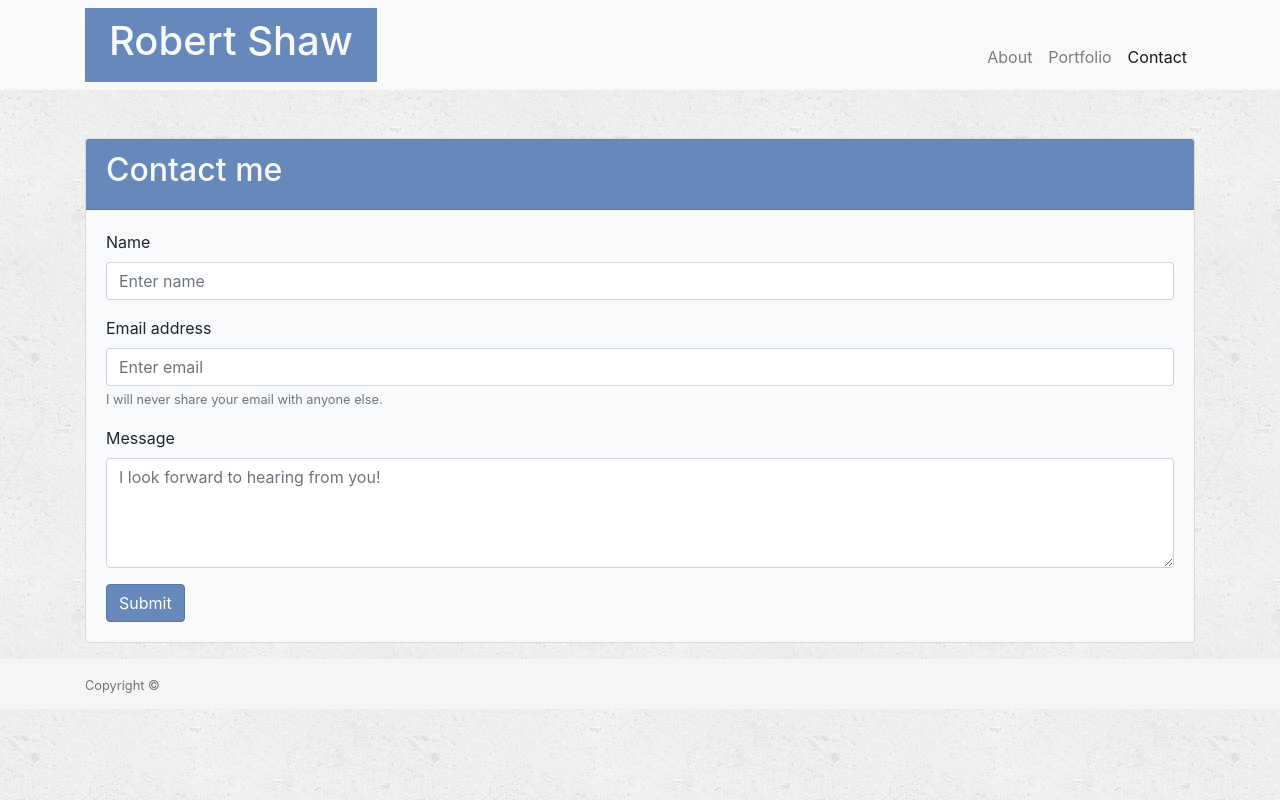
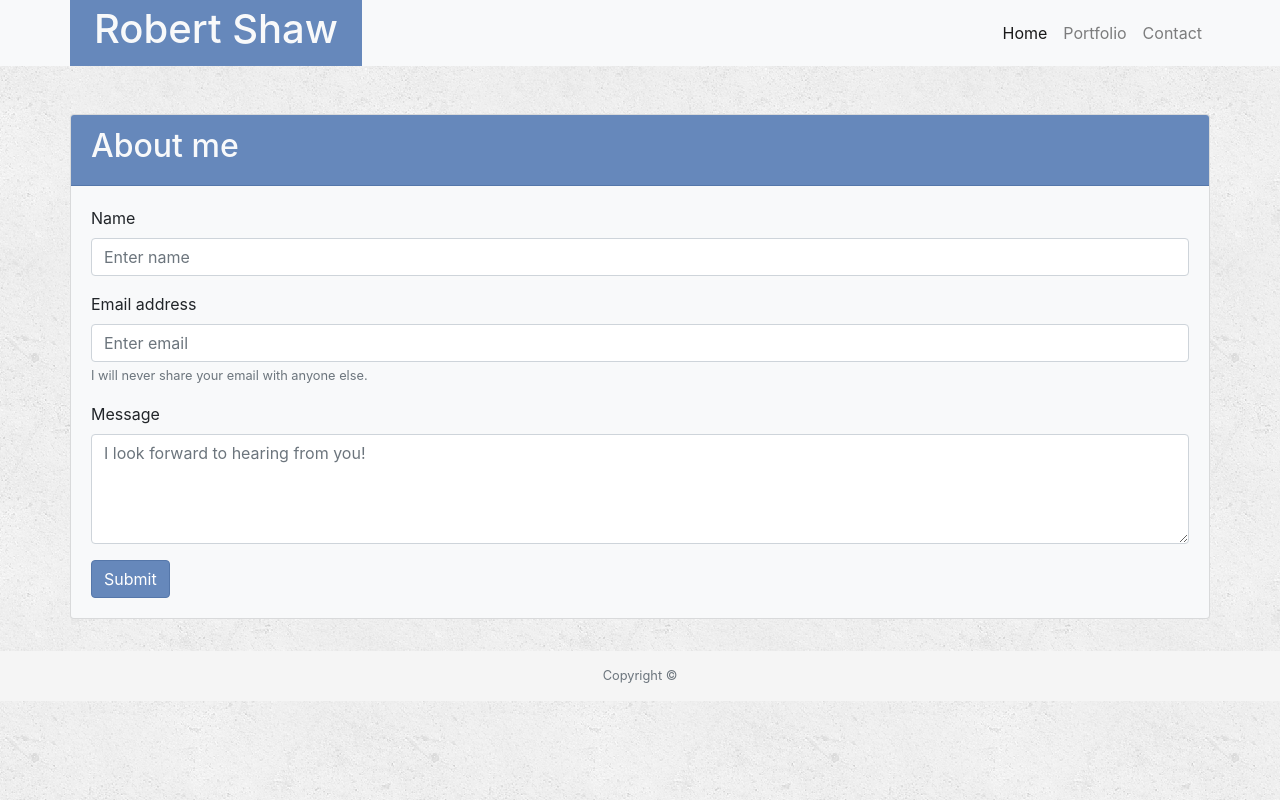
Before and after one commit to robertshaw87/Bootstrap-Portfolio, a plain HTML site: page contact.html in a window 1280 px wide. Drawn offline with nearby package versions, Linux system fonts and the light colour scheme.

```diff
--- a/contact.html
+++ b/contact.html
@@ -1,44 +1,67 @@
 <!DOCTYPE html>
 <html>
+
 <head>
     <meta charset="utf-8" />
     <meta http-equiv="X-UA-Compatible" content="IE=edge">
-    <title>Robert Shaw</title>
+    <title>Robert Shaw - Contact</title>
     <meta name="viewport" content="width=device-width, initial-scale=1">
-    <link rel="stylesheet" href="https://stackpath.bootstrapcdn.com/bootstrap/4.1.0/css/bootstrap.min.css" integrity="sha384-9gVQ4dYFwwWSjIDZnLEWnxCjeSWFphJiwGPXr1jddIhOegiu1FwO5qRGvFXOdJZ4" crossorigin="anonymous">
+    <link rel="stylesheet" href="https://stackpath.bootstrapcdn.com/bootstrap/4.1.0/css/bootstrap.min.css" integrity="sha384-9gVQ4dYFwwWSjIDZnLEWnxCjeSWFphJiwGPXr1jddIhOegiu1FwO5qRGvFXOdJZ4"
+        crossorigin="anonymous">
     <link rel="stylesheet" href="assets/css/style.css">
-    <script src="https://code.jquery.com/jquery-3.3.1.slim.min.js" integrity="sha384-q8i/X+965DzO0rT7abK41JStQIAqVgRVzpbzo5smXKp4YfRvH+8abtTE1Pi6jizo" crossorigin="anonymous"></script>
-    <script src="https://cdnjs.cloudflare.com/ajax/libs/popper.js/1.14.0/umd/popper.min.js" integrity="sha384-cs/chFZiN24E4KMATLdqdvsezGxaGsi4hLGOzlXwp5UZB1LY//20VyM2taTB4QvJ" crossorigin="anonymous"></script>
-    <script src="https://stackpath.bootstrapcdn.com/bootstrap/4.1.0/js/bootstrap.min.js" integrity="sha384-uefMccjFJAIv6A+rW+L4AHf99KvxDjWSu1z9VI8SKNVmz4sk7buKt/6v9KI65qnm" crossorigin="anonymous"></script>
+
 </head>
 
 <body class="bg-light">
-    <nav class="navbar m-0 navbar-expand-lg navbar-light bg-light">
-        <div class="container">
-            <a class="navbar-brand bg-myblue text-light" id="name-tag" href="index.html"><h1 class="p-1 pl-4 pr-4">Robert Shaw</h1></a>
-            <button class="navbar-toggler" type="button" data-toggle="collapse" data-target="#navbarNav" aria-controls="navbarNav" aria-expanded="false" aria-label="Toggle navigation">
+    <!-- Navbar (imported from bootstrap and modified) -->
+    <header class="bg-light">
+        <!-- wraps elements in a container to align with the main content -->
+        <div class="container pl-0 pr-0">
+            <nav class="navbar navbar-expand-sm navbar-light bg-light p-0">
+                <!-- This is the branding, in this case, my name -->
+                <a class="navbar-brand bg-myblue text-light pr-4 pl-4" href="#">
+                    <h1>Robert Shaw</h1>
+                </a>
+
+                <!-- This is the button that shows up with the navbar collapses at the smallest resolution -->
+                <button class="navbar-toggler" type="button" data-toggle="collapse" data-target="#navbarSupportedContent" aria-controls="navbarSupportedContent"
+                    aria-expanded="false" aria-label="Toggle navigation">
                     <span class="navbar-toggler-icon"></span>
                 </button>
-            <div class="collapse navbar-collapse mt-4" id="navbarNav">
+
+                <!-- This is the links that will collapse into the drop down menu at the smallest resolution -->
+                <div class="collapse navbar-collapse" id="navbarSupportedContent">
                     <ul class="navbar-nav ml-auto">
-                    <li class="nav-item">
-                        <a class="nav-link" href="index.html">About</a>
+                        <li class="nav-item active">
+                            <a class="nav-link" href="index.html">Home
+                                <span class="sr-only">(current)</span>
+                            </a>
                         </li>
                         <li class="nav-item">
                             <a class="nav-link" href="portfolio.html">Portfolio</a>
                         </li>
-                    <li class="nav-item active">
-                        <a class="nav-link" href="contact.html">Contact<span class="sr-only">(current)</span></a>
+                        <li class="nav-item">
+                            <a class="nav-link" href="contact.html">Contact</a>
                         </li>
                     </ul>
                 </div>
+            </nav>
         </div>
-    </nav>
+    </header>
 
-    <main role="main" class="container mt-5">
+    <!-- wrap the main content in a container for easy resizing -->
+    <main class="container mt-5 mb-3">
+        <div class="row p-0">
+            <div class="col pl-0 pr-0">
+                <!-- put all the content in a card -->
                 <div class="card bg-light mb-3">
-            <div class="card-header bg-myblue"><h2 class="text-light">Contact me</h2></div>
+                    <!-- Title of the webpage -->
+                    <div class="card-header bg-myblue">
+                        <h2 class="text-light">About me</h2>
+                    </div>
+                    <!-- Main content of the webpage -->
                     <div class="card-body">
+                        <!-- Form to submit contact info and message -->
                         <form>
                             <div class="form-group">
                                 <label for="contactName" class="card-text">Name</label>
@@ -57,12 +80,32 @@
                         </form>
                     </div>
                 </div>
+            </div>
+        </div>
     </main>
 
-    <footer class="footer">
+    <!-- This is the footer -->
+    <footer class="footer navbar-fixed-bottom">
         <div class="container">
-            <span class="text-muted small">Copyright &copy;</span>
+            <div class="row">
+                <div class="col"></div>
+                <div class="col text-center text-muted small">
+                    Copyright &copy;
+                </div>
+                <div class="col"></div>
+            </div>
         </div>
     </footer>
+
+    <!-- Bootstrap core JavaScript
+    ================================================== -->
+    <!-- Placed at the end of the document so the pages load faster -->
+    <script src="https://code.jquery.com/jquery-3.2.1.slim.min.js" integrity="sha384-KJ3o2DKtIkvYIK3UENzmM7KCkRr/rE9/Qpg6aAZGJwFDMVNA/GpGFF93hXpG5KkN"
+        crossorigin="anonymous"></script>
+    <script src="https://cdnjs.cloudflare.com/ajax/libs/popper.js/1.12.9/umd/popper.min.js" integrity="sha384-ApNbgh9B+Y1QKtv3Rn7W3mgPxhU9K/ScQsAP7hUibX39j7fakFPskvXusvfa0b4Q"
+        crossorigin="anonymous"></script>
+    <script src="https://maxcdn.bootstrapcdn.com/bootstrap/4.0.0/js/bootstrap.min.js" integrity="sha384-JZR6Spejh4U02d8jOt6vLEHfe/JQGiRRSQQxSfFWpi1MquVdAyjUar5+76PVCmYl"
+        crossorigin="anonymous"></script>
 </body>
+
 </html>
```
Lines whose indentation alone changed are shown as unchanged.
